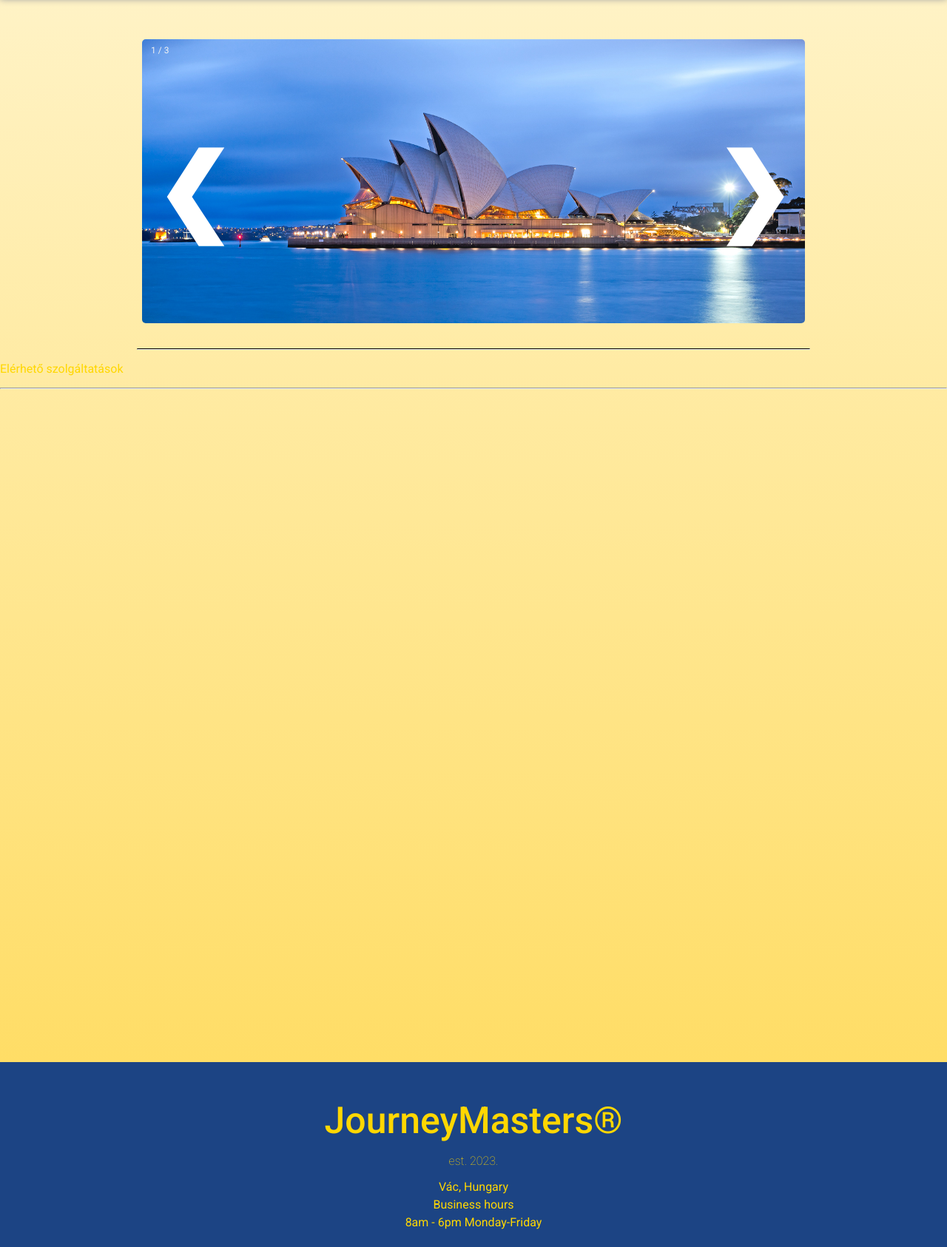
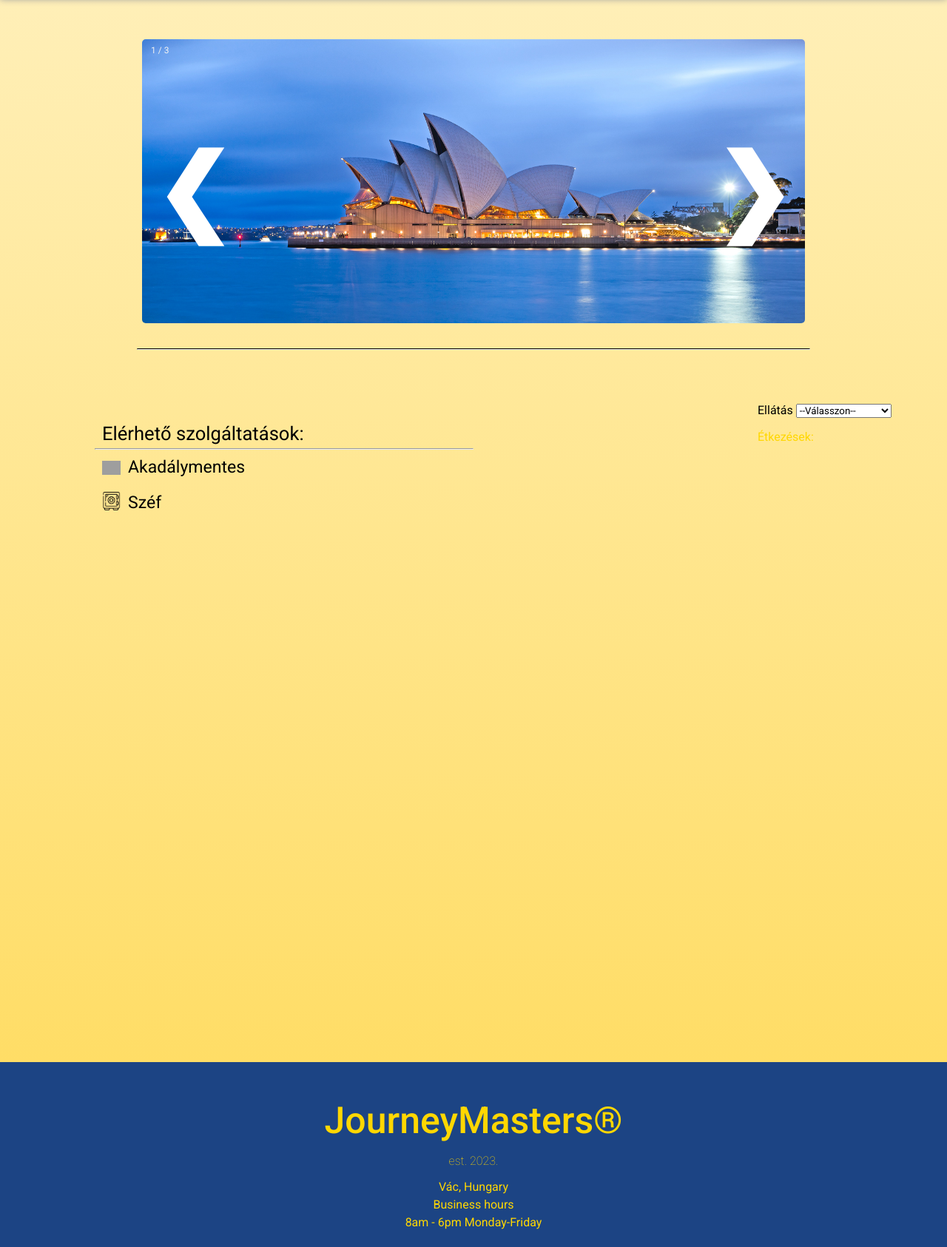
Before and after one commit to PeacefulAvocado/JourneyMasters, a PHP site: page /index/reszletek.php in a window 1280 px wide. Shown: the part 671-2357 px from the top of the page at 74% size. Run offline with PHP 8.4, Linux system fonts and the light colour scheme; some libraries are stand-ins or nearby versions; grey boxes are pictures that could not be loaded.

Commit message:
Reszletek folyt

```diff
--- a/css/reszletek.css
+++ b/css/reszletek.css
@@ -21,7 +21,7 @@
   .reszletek{
     margin-top: 106px;
     height: 2000px;
-    background: linear-gradient(hsl(48, 100%, 96%), var(--yellow));
+    background: linear-gradient(var(--light-yellow), #FFDD66);
 
   }
   .reszletektop{
@@ -137,3 +137,42 @@
     width:71%;
     border-top: 1px solid var(--black);
   }
+  .lenti{
+    position: relative;
+  }
+  .szolgaltatasok{
+    position: absolute;
+    left:10%;
+    width: 40%;
+
+    margin-top: 5%;
+
+  }
+  .szolgaltatasokcim{
+    color: var(--black);
+    margin-bottom: 0;
+    font-size: 2vw;
+    padding-left: 10px;
+  }
+  .szolgaltatasokvonal{
+    margin:1% 0;
+  }
+  .szolgaltatassor{
+    font-size: 1.8vw;
+    color: var(--black);
+    padding-bottom: 10px;
+    padding-left: 10px;
+    margin: 2% 0;
+
+  }
+  .ikon{
+    width: 5%;
+    margin-bottom: -3px;
+    margin-right: 10px;
+  }
+  .foglalas{
+    position: absolute;
+    right: 0;
+    width:20%;
+    margin-top: 5%;
+  }
--- a/index/utazasok.php
+++ b/index/utazasok.php
@@ -18,6 +18,5 @@
 
 
 </body>
-<!--Javascript a végén kell, hogy legyen, csak így működik xd-->
-<?php include_once('../templates/jquery.php')?>
+
 </html>
--- /dev/null
+++ b/js/dropdown.js
@@ -0,0 +1,21 @@
+function Dropdown(){
+    var ellatas = document.getElementById("ellatas").value;
+    var ki = document.getElementById("ki");
+    switch(ellatas){
+        case "All inclusive":
+            ki.innerHTML="Reggeli<br>Ebéd<br>Vacsora"
+            break;
+        case "Félpanzió":
+            ki.innerHTML="Reggeli<br>Vacsora"
+            break;
+        case "Teljes panzió":
+            ki.innerHTML="Reggeli<br>Ebéd<br>Vacsora"
+            break;
+        case "Szállás és Reggeli":
+            ki.innerHTML="Reggeli"
+            break;
+        case "Csak Szállás":
+            ki.innerHTML="Nincs"
+            break;
+    }
+}
--- a/js/main.js
+++ b/js/main.js
@@ -25,5 +25,5 @@ function showSlides(n) {
   }
 
   slides[slideIndex-1].style.display = "block";
-  dots[slideIndex-1].className += " active";
+
 }
--- a/templates/jquery.php
+++ b/templates/jquery.php
@@ -1 +1,2 @@
 <script src="../js/main.js"></script>
+<script src="../js/dropdown.js"></script>
--- a/templates/reszletektemplate.php
+++ b/templates/reszletektemplate.php
@@ -46,13 +46,31 @@
 
     </div>
     <hr id="reszletekvonal">
+    <div class="lenti">
     <div class="szolgaltatasok">
-        <p class="szolgaltatasokcim">Elérhető szolgáltatások</p>
+        <p class="szolgaltatasokcim">Elérhető szolgáltatások:</p>
         <hr class="szolgaltatasokvonal">
-
+        <p class="szolgaltatassor"><img src="../img/icons/akadalymentes.png" alt="Ikon" class="ikon">Akadálymentes</p>
+        <p class="szolgaltatassor"><img src="../img/icons/szef.png" alt="Ikon" class="ikon">Széf</p>
         <!--ikonok
         img/icons/ugyanaz a nevük mint az adatbázisban-->
     </div>
 
+    <div class="foglalas">
+        <form action="" method="get">
+            <label for="ellatas">Ellátás</label>
+        <select id="ellatas" name="ellatas" onchange="Dropdown()">
+            <option value="-1">--Válasszon--</option>
+            <option value="All inclusive">All inclusive</option>
+            <option value="Félpanzió">Félpanzió</option>
+            <option value="Teljes panzió">Teljes panzió</option>
+            <option value="Szállás és Reggeli">Szállás és Reggeli</option>
+            <option value="Csak Szállás">Csak Szállás</option>
+        </select>
+        <p class="etkezesek">Étkezések:</p>
+        <label id="ki"></label>
+        </form>
+    </div>
+    </div>
 </div>
 </div>
```
